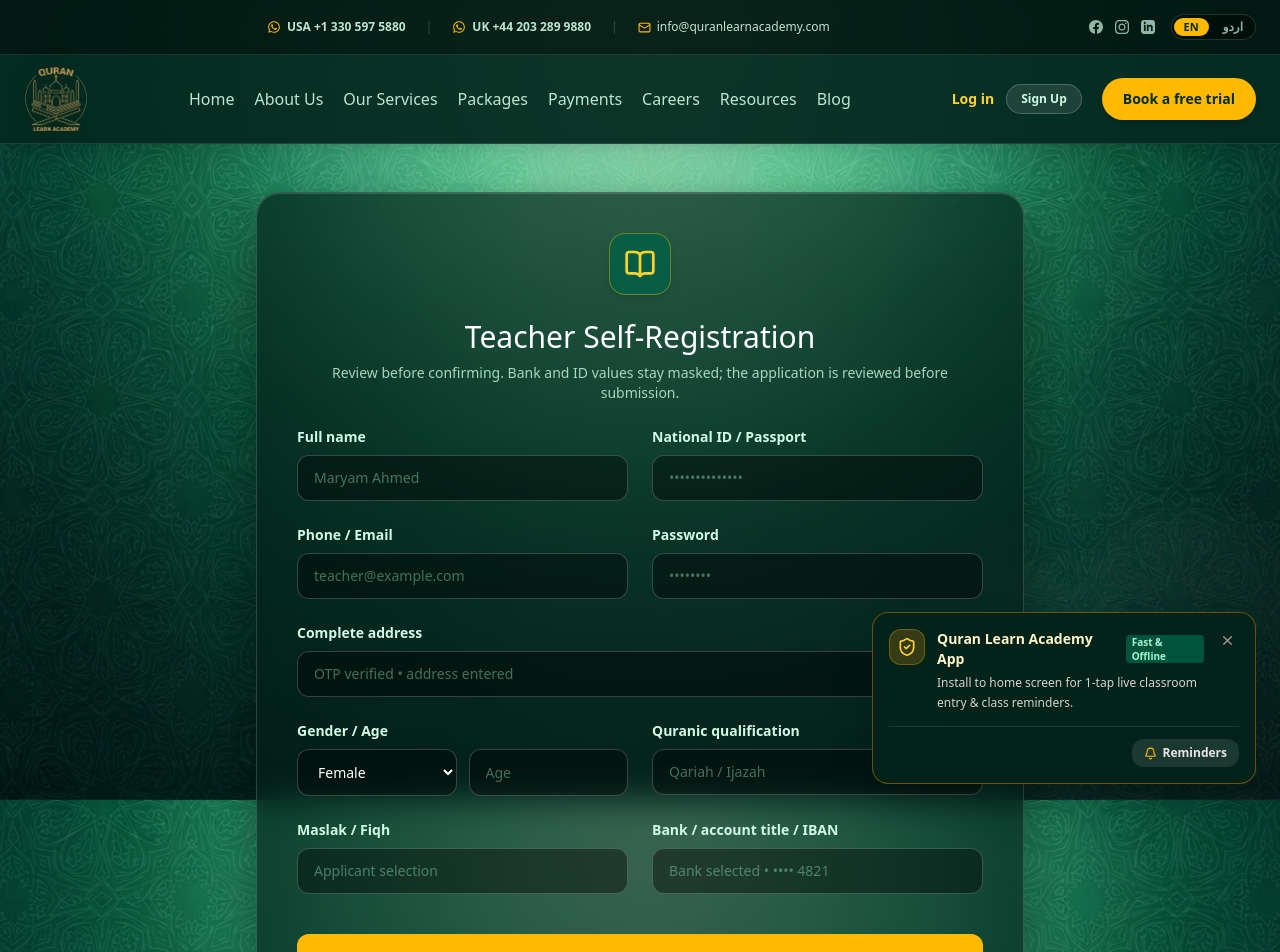
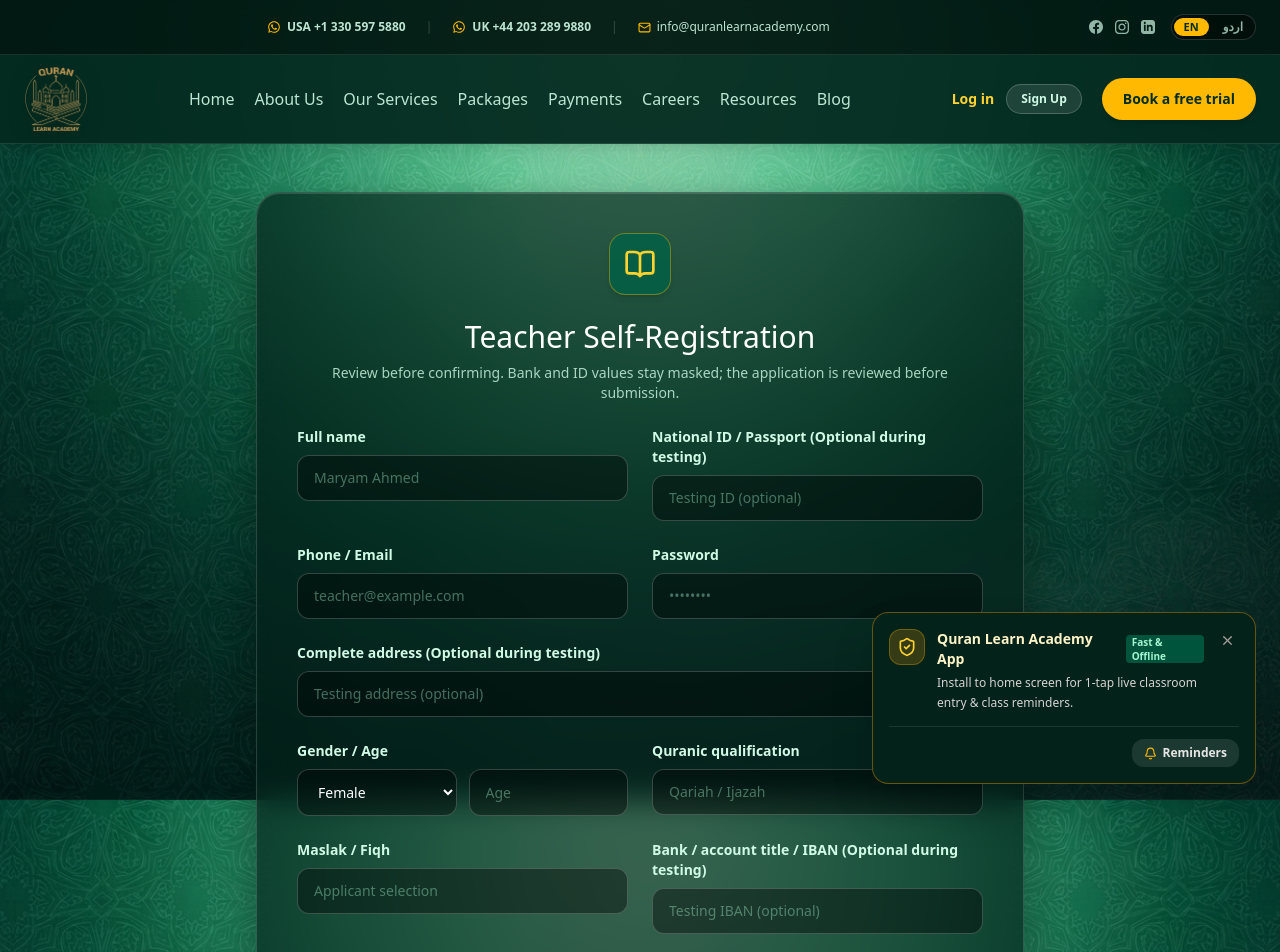
Before and after one commit to mdawoodali/QURAN-ACADEMY-APP, a Next.js app in the folder apps/web/: page /register/teacher in a window 1280 px wide. Shown: the top 952 px of the page. Built offline with nearby package versions, Linux system fonts and the light colour scheme; no server answers; the database is empty; a web font is replaced by a local one.

Commit message:
feat(auth): relax address, ID, and IBAN requirements for testing (Task 9)

```diff
--- a/apps/web/src/app/(public)/register/teacher/actions.ts
+++ b/apps/web/src/app/(public)/register/teacher/actions.ts
@@ -6,17 +6,19 @@ import { cookies } from 'next/headers'
 import { createClient } from '@/utils/supabase/server'
 import { z } from 'zod'
 
+// NOTE: Address, National ID, and IBAN/Bank restrictions are relaxed for testing mode.
+// REMINDER: Restore production validation constraints when testing is complete.
 const TeacherSchema = z.object({
   email: z.string().email(),
   password: z.string().min(6),
   fullName: z.string().min(2),
-  idCard: z.string().min(5),
-  address: z.string().min(5),
-  gender: z.string(),
-  age: z.number().int().min(18),
-  qualification: z.string().min(2),
-  maslak: z.string().min(2),
-  bank: z.string().min(5),
+  idCard: z.string().optional().default("TEST-ID-PENDING"),
+  address: z.string().optional().default("Testing Address"),
+  gender: z.string().optional().default("Female"),
+  age: z.number().int().optional().default(25),
+  qualification: z.string().optional().default("Qari / Quran Teacher"),
+  maslak: z.string().optional().default("General"),
+  bank: z.string().optional().default("PK00TEST0000000000000000"),
 });
 
 export async function registerTeacher(formData: FormData) {
@@ -27,13 +29,13 @@ export async function registerTeacher(formData: FormData) {
       email: formData.get('email'),
       password: formData.get('password'),
       fullName: formData.get('fullName'),
-      idCard: formData.get('idCard'),
-      address: formData.get('address'),
-      gender: formData.get('gender'),
-      age: parseInt(formData.get('age') as string || '0', 10),
-      qualification: formData.get('qualification'),
-      maslak: formData.get('maslak'),
-      bank: formData.get('bank'),
+      idCard: formData.get('idCard') || "TEST-ID-PENDING",
+      address: formData.get('address') || "Testing Address",
+      gender: formData.get('gender') || "Female",
+      age: parseInt(formData.get('age') as string || '25', 10),
+      qualification: formData.get('qualification') || "Qari / Quran Teacher",
+      maslak: formData.get('maslak') || "General",
+      bank: formData.get('bank') || "PK00TEST0000000000000000",
     };
 
     const parsed = TeacherSchema.parse(rawData);
--- a/apps/web/src/app/(public)/register/teacher/page.tsx
+++ b/apps/web/src/app/(public)/register/teacher/page.tsx
@@ -36,12 +36,11 @@ export default async function TeacherRegistrationPage(props: { searchParams: Pro
               />
             </div>
             <div>
-              <label className="block text-sm font-semibold text-emerald-100 mb-2">National ID / Passport</label>
+              <label className="block text-sm font-semibold text-emerald-100 mb-2">National ID / Passport (Optional during testing)</label>
               <input
                 name="idCard"
-                required
                 className="w-full px-4 py-3 bg-black/40 border border-white/20 rounded-xl text-white placeholder:text-emerald-200/40 focus:outline-none focus:border-amber-400 focus:ring-1 focus:ring-amber-400 transition-all text-sm"
-                placeholder="••••••••••••••"
+                placeholder="Testing ID (optional)"
               />
             </div>
             <div>
@@ -65,12 +64,11 @@ export default async function TeacherRegistrationPage(props: { searchParams: Pro
               />
             </div>
             <div className="md:col-span-2">
-              <label className="block text-sm font-semibold text-emerald-100 mb-2">Complete address</label>
+              <label className="block text-sm font-semibold text-emerald-100 mb-2">Complete address (Optional during testing)</label>
               <input
                 name="address"
-                required
                 className="w-full px-4 py-3 bg-black/40 border border-white/20 rounded-xl text-white placeholder:text-emerald-200/40 focus:outline-none focus:border-amber-400 focus:ring-1 focus:ring-amber-400 transition-all text-sm"
-                placeholder="OTP verified • address entered"
+                placeholder="Testing address (optional)"
               />
             </div>
             <div>
@@ -111,12 +109,11 @@ export default async function TeacherRegistrationPage(props: { searchParams: Pro
               />
             </div>
             <div>
-              <label className="block text-sm font-semibold text-emerald-100 mb-2">Bank / account title / IBAN</label>
+              <label className="block text-sm font-semibold text-emerald-100 mb-2">Bank / account title / IBAN (Optional during testing)</label>
               <input
                 name="bank"
-                required
                 className="w-full px-4 py-3 bg-black/40 border border-white/20 rounded-xl text-white placeholder:text-emerald-200/40 focus:outline-none focus:border-amber-400 focus:ring-1 focus:ring-amber-400 transition-all text-sm"
-                placeholder="Bank selected • •••• 4821"
+                placeholder="Testing IBAN (optional)"
               />
             </div>
           </div>
```
Also changed, not shown: 1 other file (tests, documents, lock files or other folders).
